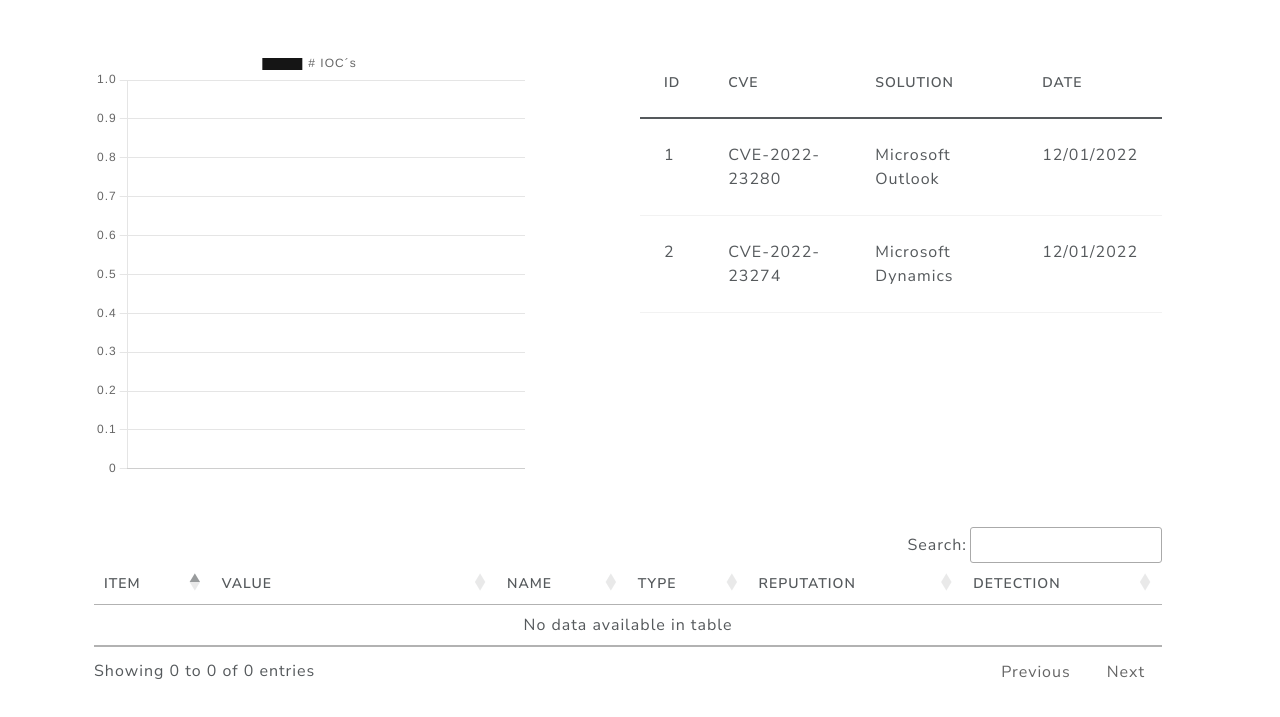
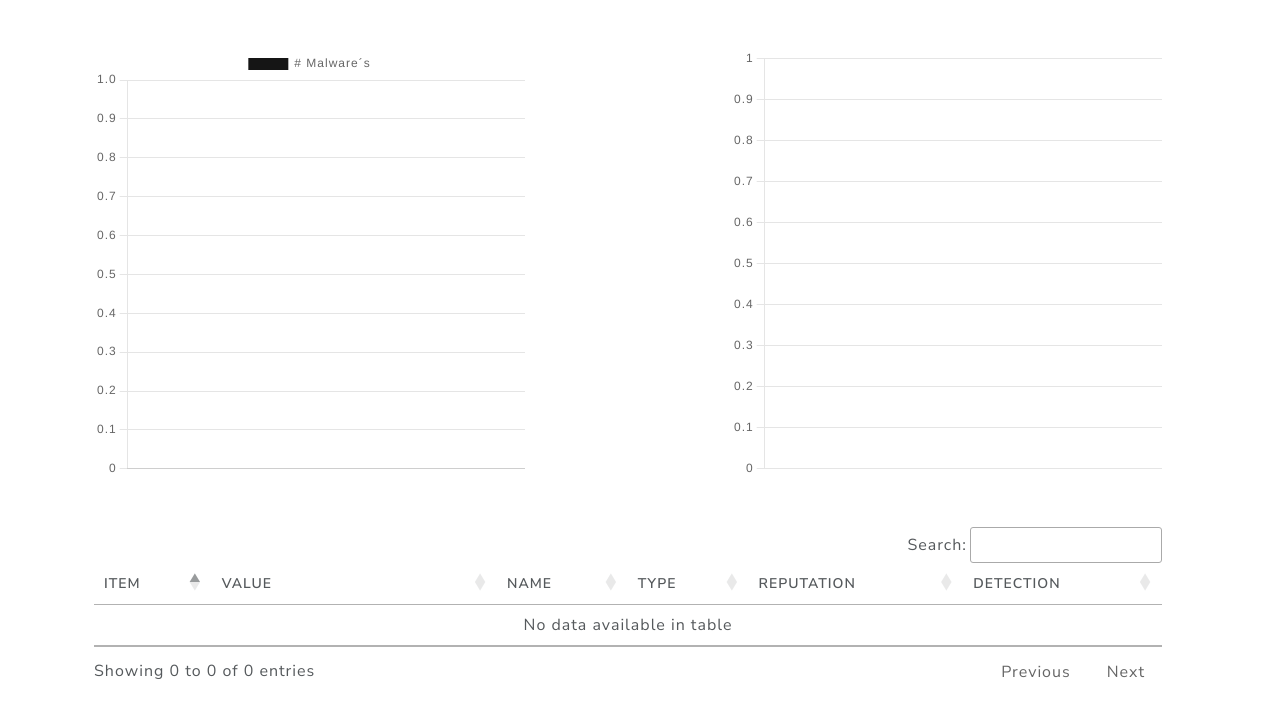
Before and after one commit to ronalruiiz/threatiocs, a Flask app: page / in a window 1280 px wide. Shown: the part 87-804 px from the top of the page. Run offline with Flask 2, Linux system fonts and the light colour scheme; data that the repository does not hold is empty; some libraries are stand-ins or nearby versions.

Commit message:
changed: add chart countries malware

```diff
--- a/Services/ThreatIOCService.py
+++ b/Services/ThreatIOCService.py
@@ -3,8 +3,8 @@ import logging
 import re
 from Models import Ioc
 import requests
-import json
 from Helpers.hash import detect_hash
+from Helpers.ip import transform_country_code
 
 class ThreatIOCService:
     def threatfox(self):
@@ -14,7 +14,7 @@ class ThreatIOCService:
         response = response.json()
         for data in response:
             for ioc_json in response[data]:
-                ioc = Ioc(data,ioc_json["ioc_value"],ioc_json["malware_printable"],ioc_json["ioc_type"],ioc_json["threat_type"],ioc_json["first_seen_utc"],)
+                ioc = Ioc(data,ioc_json["ioc_value"],ioc_json["malware_printable"],ioc_json["ioc_type"],ioc_json["threat_type"],ioc_json["first_seen_utc"],country="Unkown")
                 iocs.append(ioc)
         return (iocs)
 
@@ -28,6 +28,6 @@ class ThreatIOCService:
         response = requests.get(url)
         response = response.json()
         for ioc_json in (response):
-                ioc = Ioc(ioc_json["as_number"],ioc_json["ip_address"],ioc_json["malware"],"ip",ioc_json["as_name"],ioc_json["first_seen"])
-                iocs.append(ioc)
+            ioc = Ioc(ioc_json["as_number"],ioc_json["ip_address"],ioc_json["malware"],"ip",ioc_json["as_name"],ioc_json["first_seen"],country=transform_country_code(ioc_json["country"]))
+            iocs.append(ioc)
         return (iocs)
--- a/main.py
+++ b/main.py
@@ -29,14 +29,25 @@ def home():
 
     if request.method == "POST":
         malwares = {}
+        countries = {}
         for ioc in iocs:
+            if (not ioc.country in countries and ioc.country != "Unkown"):
+                countries[ioc.country] = 1
+            elif(ioc.country in countries):
+                countries[ioc.country] = countries[ioc.country]+1
+
             if (not ioc.name in malwares):
                 malwares[ioc.name] = 1
             elif(ioc.name in malwares):
                 malwares[ioc.name] = malwares[ioc.name]+1
+
         malwares = dict(sorted(malwares.items(),key=lambda x: x[1],reverse=True))
         malwares = dict(list(malwares.items())[:5])
-        return jsonify(data=[s.toDict() for s in iocs], chartjs=malwares)
+
+        countries = dict(sorted(countries.items(),key=lambda x: x[1],reverse=True))
+        countries = dict(list(countries.items())[:5])
+
+        return jsonify(data=[s.toDict() for s in iocs], chartjs={"malwares":malwares,"countries":countries})
 
     return render_template('index.html')
 
--- a/templates/index.html
+++ b/templates/index.html
@@ -11,31 +11,8 @@
                 <div class="col-md-5">
                     <canvas id="myChart" width="400" height="400"></canvas>
                 </div>
-                <div class="col-md-6">
-                    <table class="table" style="max-width: 100%;" width="100%">
-                        <thead>
-                        <tr>
-                            <th scope="col">ID</th>
-                            <th scope="col">CVE</th>
-                            <th scope="col">Solution</th>
-                            <th scope="col">Date</th>
-                        </tr>
-                        </thead>
-                        <tbody>
-                            <tr>
-                                <td>1</th>
-                                <td>CVE-2022-23280</td>
-                                <td>Microsoft Outlook</td>
-                                <td>12/01/2022</td>
-                            </tr>
-                            <tr>
-                                <td>2</th>
-                                <td>CVE-2022-23274</td>
-                                <td>Microsoft Dynamics</td>
-                                <td>12/01/2022</td>
-                            </tr>
-                        </tbody>
-                    </table>
+                <div class="col-md-5">
+                    <canvas id="myChartCountry" width="300" height="300"></canvas>
                 </div>
             </div>
             <div class="row mt-4">
@@ -108,22 +85,22 @@
         var _data;
         var _labels;
         const ctx = document.getElementById('myChart').getContext('2d');
-
+        const country = document.getElementById('myChartCountry').getContext('2d');
         $.ajax({
             url: "/",
             type: "POST",
             success: function(response) {
                 full_data = response;
-                _data = Object.values(full_data.chartjs)
-                _labels = Object.keys(full_data.chartjs)
+                console.log(full_data.chartjs.countries)
+                console.log(full_data.chartjs.malwares)
 
                 const myChart = new Chart(ctx, {
                     type: 'bar',
                     data: {
-                        labels: _labels,
+                        labels: Object.keys(full_data.chartjs.malwares),
                         datasets: [{
-                            label: '# IOC´s',
-                            data: _data,
+                            label: '# Malware´s',
+                            data: Object.values(full_data.chartjs.malwares),
                             backgroundColor: [
                                 'rgba(21, 21, 21, 1)',
                                 'rgba(85, 85, 85, 1)',
@@ -141,7 +118,33 @@
                         }
                     }
                 });
+
+                const myChartCountry = new Chart(country, {
+                    type: 'doughnut',
+                    data: {
+                        labels: Object.keys(full_data.chartjs.countries),
+                        datasets: [{
+                            label: '# Countries',
+                            data: Object.values(full_data.chartjs.countries),
+                            backgroundColor: [
+                                'rgb(255, 99, 132)',
+                                'rgb(54, 162, 235)',
+                                'rgb(255, 205, 86)',
+                                'rgb(12, 21, 86)',
+                                'rgb(122, 21, 86)'
+                            ],
+                        }]
+                    },
+                    options: {
+                        scales: {
+                            y: {
+                                beginAtZero: true
+                            }
+                        }
+                    }
+                });
             },
         });
+
     </script>
 {% endblock %}
```
Also changed, not shown: Helpers/ip.py (+5 -2 lines).
